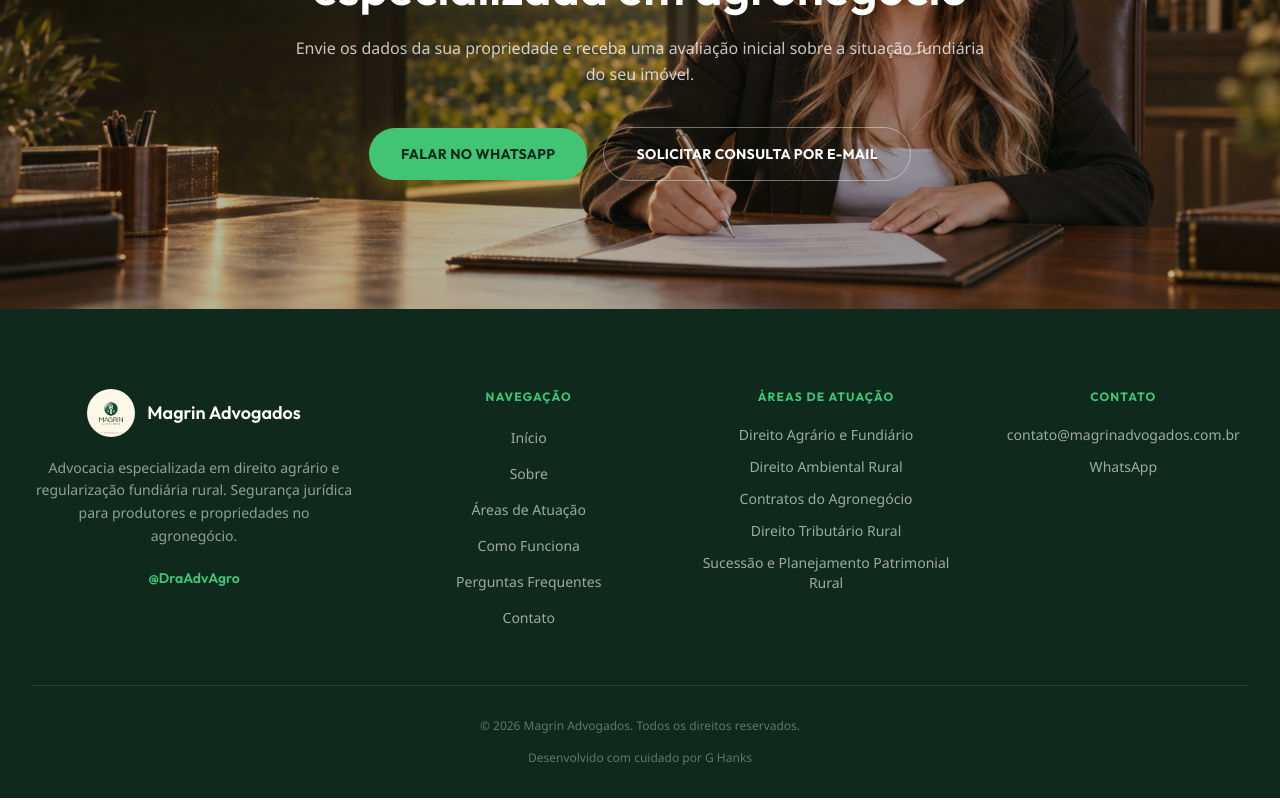
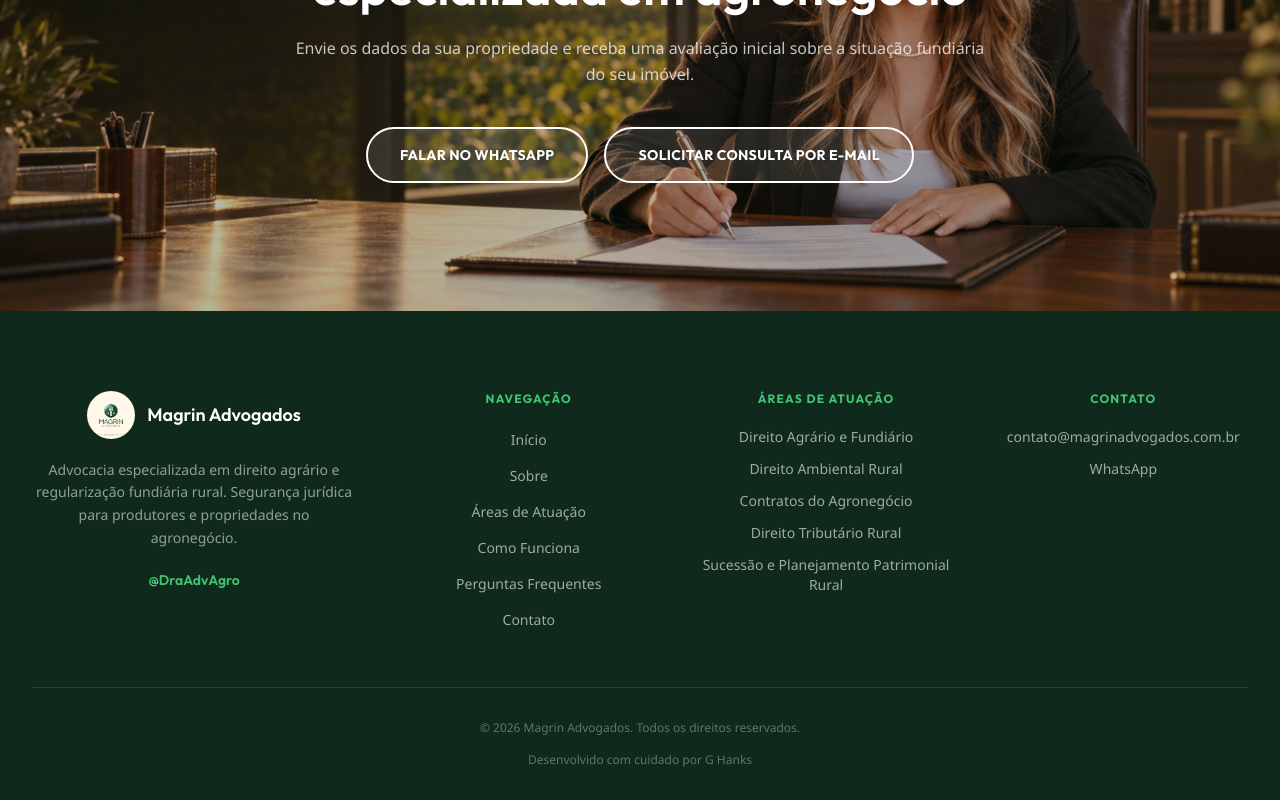
Before and after one commit to rogerfunchall-prog/advogada-agro-versao-2, a Next.js app: page / in a window 1280 px wide. Shown: the part 7893-8693 px from the top of the page. Built offline with nearby package versions, Linux system fonts and the light colour scheme.

Commit message:
fix: melhora visibilidade dos botoes da secao Fale Agora

```diff
--- a/app/components/FinalCta.tsx
+++ b/app/components/FinalCta.tsx
@@ -33,13 +33,13 @@ export default function FinalCta() {
               href={whatsappLink(finalCta.whatsappMessage)}
               target="_blank"
               rel="noopener noreferrer"
-              className="inline-flex items-center gap-2 rounded-pill bg-brand px-8 py-4 font-label text-sm font-bold uppercase tracking-wide text-ink shadow-[0_10px_30px_rgba(242,190,34,0.35)] transition-transform hover:-translate-y-0.5 hover:bg-brand-light"
+              className="inline-flex items-center gap-2 rounded-pill border-2 border-white bg-white/10 px-8 py-4 font-label text-sm font-bold uppercase tracking-wide text-white shadow-[0_10px_30px_rgba(0,0,0,0.2)] transition-transform hover:-translate-y-0.5 hover:bg-white hover:text-ink"
             >
               Falar no WhatsApp
             </a>
             <a
               href={`mailto:${CONTACT_EMAIL}`}
-              className="inline-flex items-center gap-2 rounded-pill border border-white/40 px-8 py-4 font-label text-sm font-bold uppercase tracking-wide text-white transition-colors hover:border-brand hover:text-brand"
+              className="inline-flex items-center gap-2 rounded-pill border-2 border-white bg-white/10 px-8 py-4 font-label text-sm font-bold uppercase tracking-wide text-white transition-colors hover:bg-white hover:text-ink"
             >
               Solicitar consulta por e-mail
             </a>
```
